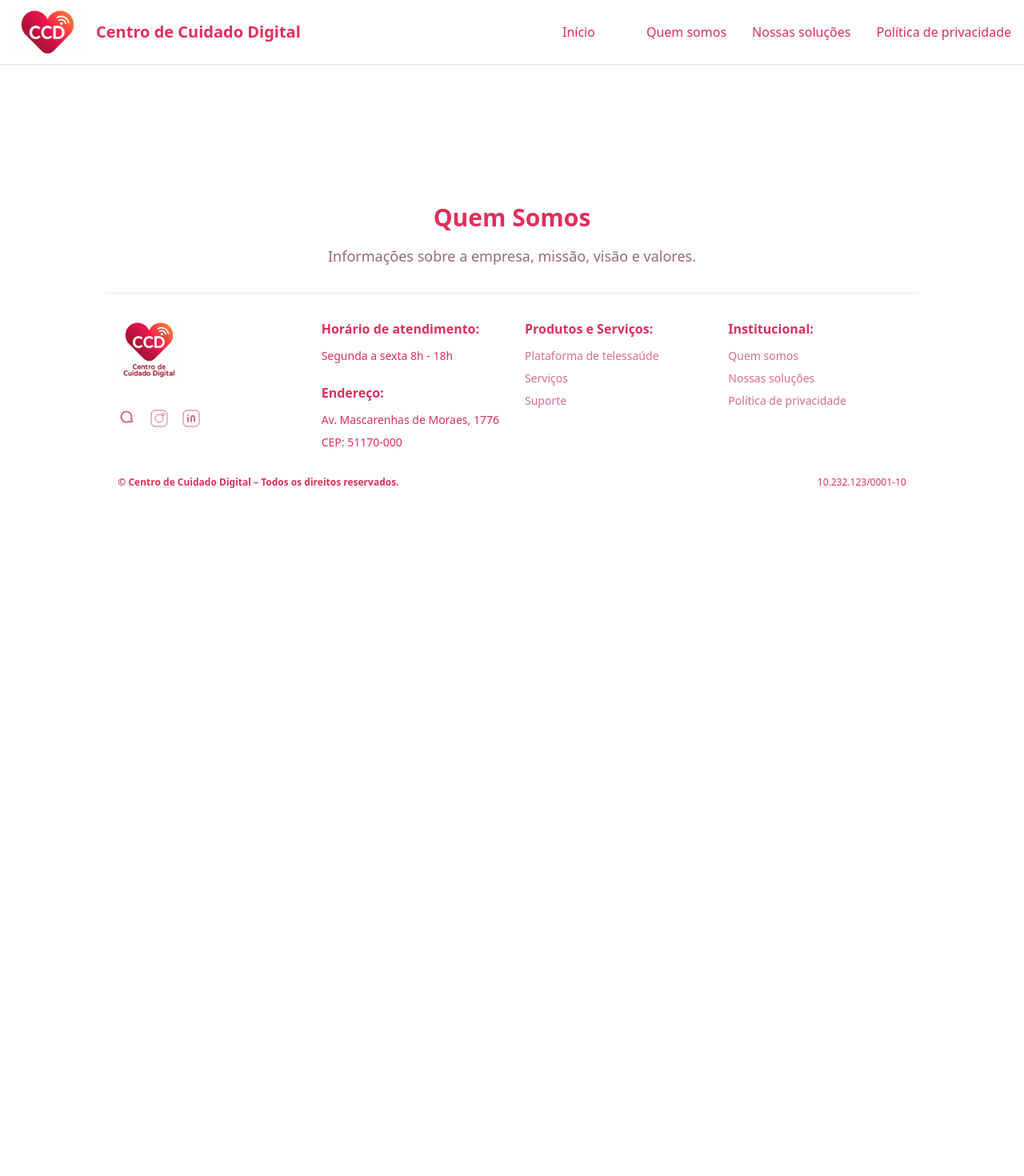
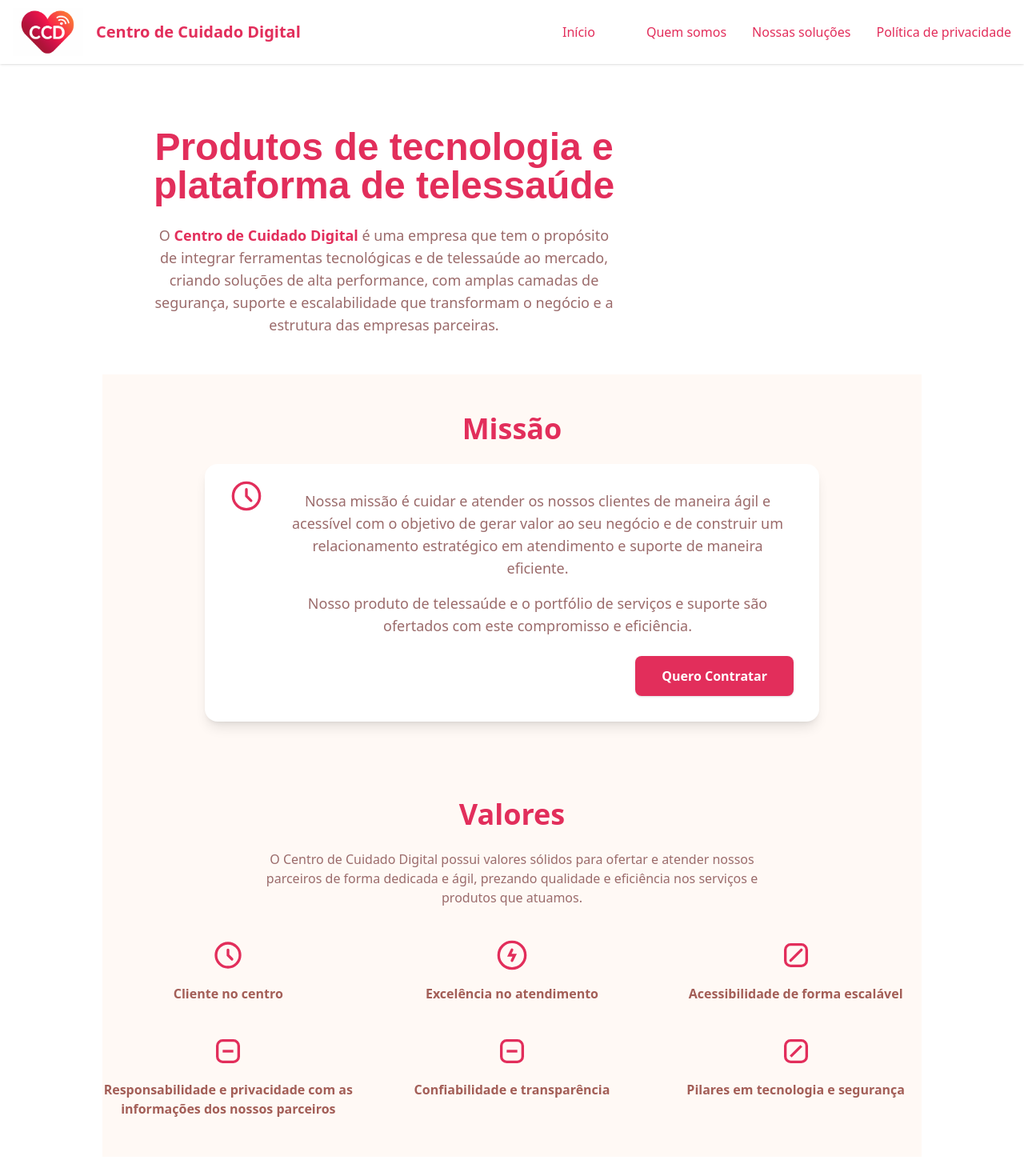
Before and after one commit to ceciliaoliveira-s/ccd-site, a React (Vite) app: page /quem-somos in a window 1280 px wide. Shown: the top 1470 px of the page at 80% size. Before the commit the page ends 800 px from the top, so only its background shows below. Built offline with nearby package versions, Linux system fonts and the light colour scheme.

Commit message:
feat: primeira parte da tela quem somos

```diff
--- a/src/components/Quemsomos.tsx
+++ b/src/components/Quemsomos.tsx
@@ -2,9 +2,73 @@ import Footer from './Footer';
 
 function QuemSomos() {
   return (
-    <div className="p-8">
-      <h1 className="text-3xl font-bold mb-4 text-[#E22E5B]">Quem Somos</h1>
-      <p className="text-lg text-[#9B6B6B]">Informações sobre a empresa, missão, visão e valores.</p>
+    <div className="w-full min-h-screen flex flex-col">
+      {/* Primeira section conforme protótipo */}
+      <section className="flex flex-col md:flex-row items-center justify-between w-full px-6 md:px-16 py-12 gap-8 bg-white">
+        <div className="flex-1 flex flex-col items-start justify-center">
+          <h1 className="text-4xl md:text-5xl font-extrabold text-[#E22E5B] mb-6 leading-tight" style={{fontFamily: 'Poppins, sans-serif'}}>
+            Produtos de tecnologia e<br />plataforma de telessaúde
+          </h1>
+          <p className="text-base md:text-lg text-[#9B6B6B] max-w-xl">
+            O <span className="font-bold text-[#E22E5B]">Centro de Cuidado Digital</span> é uma empresa que tem o propósito de integrar ferramentas tecnológicas e de telessaúde ao mercado, criando soluções de alta performance, com amplas camadas de segurança, suporte e escalabilidade que transformam o negócio e a estrutura das empresas parceiras.
+          </p>
+        </div>
+
+      </section>
+      {/* Seção Missão */}
+      <section className="w-full py-12 flex flex-col items-center bg-[#FFF9F5]">
+        <h2 className="text-4xl font-extrabold text-[#E22E5B] mb-6">Missão</h2>
+        <div className="bg-white rounded-2xl shadow-lg p-8 max-w-3xl w-full flex flex-col md:flex-row items-start gap-6">
+          {/* Ícone Missão */}
+          <div className="flex-shrink-0 flex flex-col items-start justify-start -mt-2 md:-mt-3">
+            <svg className="w-10 h-10 text-[#E22E5B] mb-2" fill="none" stroke="currentColor" viewBox="0 0 48 48"><circle cx="24" cy="24" r="20" strokeWidth="4"/><path d="M24 14v10l7 7" strokeWidth="4" strokeLinecap="round" strokeLinejoin="round"/></svg>
+          </div>
+          <div className="flex-1 flex flex-col gap-4">
+            <p className="text-lg text-[#9B6B6B]">Nossa missão é cuidar e atender os nossos clientes de maneira ágil e acessível com o objetivo de gerar valor ao seu negócio e de construir um relacionamento estratégico em atendimento e suporte de maneira eficiente.</p>
+            <p className="text-lg text-[#9B6B6B]">Nosso produto de telessaúde e o portfólio de serviços e suporte são ofertados com este compromisso e eficiência.</p>
+            <div className="flex justify-end mt-2">
+              <button className="bg-[#E22E5B] hover:bg-[#db6d89] text-white font-bold py-3 px-8 rounded-lg shadow transition">Quero Contratar</button>
+            </div>
+          </div>
+        </div>
+      </section>
+      {/* Seção Valores */}
+      <section className="w-full py-12 flex flex-col items-center bg-[#FFF9F5]">
+        <h2 className="text-4xl font-extrabold text-[#E22E5B] mb-6">Valores</h2>
+        <p className="text-base text-[#9B6B6B] max-w-2xl text-center mb-10">O Centro de Cuidado Digital possui valores sólidos para ofertar e atender nossos parceiros de forma dedicada e ágil, prezando qualidade e eficiência nos serviços e produtos que atuamos.</p>
+        <div className="grid grid-cols-1 md:grid-cols-3 gap-10 w-full max-w-5xl">
+          {/* Valor 1 */}
+          <div className="flex flex-col items-center text-center gap-2">
+            <svg className="w-10 h-10 text-[#E22E5B] mb-2" fill="none" stroke="currentColor" viewBox="0 0 24 24"><path d="M12 12m-9,0a9,9 0 1,0 18,0a9,9 0 1,0 -18,0" strokeWidth="2"/><path d="M12 8v4l3 3" strokeWidth="2" strokeLinecap="round"/></svg>
+            <span className="font-semibold text-[#A35E57]">Cliente no centro</span>
+          </div>
+          {/* Valor 2 */}
+          <div className="flex flex-col items-center text-center gap-2">
+            <svg className="w-10 h-10 text-[#E22E5B] mb-2" fill="none" stroke="currentColor" viewBox="0 0 24 24"><circle cx="12" cy="12" r="10" strokeWidth="2"/><path d="M12 8l-2 4h4l-2 4" strokeWidth="2" strokeLinecap="round"/></svg>
+            <span className="font-semibold text-[#A35E57]">Excelência no atendimento</span>
+          </div>
+          {/* Valor 3 */}
+          <div className="flex flex-col items-center text-center gap-2">
+            <svg className="w-10 h-10 text-[#E22E5B] mb-2" fill="none" stroke="currentColor" viewBox="0 0 24 24"><rect x="4" y="4" width="16" height="16" rx="4" strokeWidth="2"/><path d="M16 8l-8 8" strokeWidth="2" strokeLinecap="round"/></svg>
+            <span className="font-semibold text-[#A35E57]">Acessibilidade de forma escalável</span>
+          </div>
+          {/* Valor 4 */}
+          <div className="flex flex-col items-center text-center gap-2">
+            <svg className="w-10 h-10 text-[#E22E5B] mb-2" fill="none" stroke="currentColor" viewBox="0 0 24 24"><path d="M12 17v.01" strokeWidth="2"/><rect x="4" y="4" width="16" height="16" rx="4" strokeWidth="2"/><path d="M8 12h8" strokeWidth="2"/></svg>
+            <span className="font-semibold text-[#A35E57]">Responsabilidade e privacidade com as informações dos nossos parceiros</span>
+          </div>
+          {/* Valor 5 */}
+          <div className="flex flex-col items-center text-center gap-2">
+            <svg className="w-10 h-10 text-[#E22E5B] mb-2" fill="none" stroke="currentColor" viewBox="0 0 24 24"><path d="M12 17v.01" strokeWidth="2"/><rect x="4" y="4" width="16" height="16" rx="4" strokeWidth="2"/><path d="M8 12h8" strokeWidth="2"/></svg>
+            <span className="font-semibold text-[#A35E57]">Confiabilidade e transparência</span>
+          </div>
+          {/* Valor 6 */}
+          <div className="flex flex-col items-center text-center gap-2">
+            <svg className="w-10 h-10 text-[#E22E5B] mb-2" fill="none" stroke="currentColor" viewBox="0 0 24 24"><rect x="4" y="4" width="16" height="16" rx="4" strokeWidth="2"/><path d="M8 16l8-8" strokeWidth="2"/></svg>
+            <span className="font-semibold text-[#A35E57]">Pilares em tecnologia e segurança</span>
+          </div>
+        </div>
+      </section>
       <Footer />
     </div>
   );
--- a/src/components/Telainicio.tsx
+++ b/src/components/Telainicio.tsx
@@ -86,11 +86,11 @@ function Telainicio() {
             {/* Formulário */}
             <form className="flex-1 flex flex-col gap-4" autoComplete="off" onSubmit={e => { e.preventDefault(); }}>
               <span className="text-[#E22E5B] font-bold text-lg mb-2">Formulário</span>
-              <input required type="text" name="nome" placeholder="Nome" className="border rounded px-3 py-2 focus:outline-[#E22E5B]" />
-              <input required type="email" name="email" placeholder="E-mail" className="border rounded px-3 py-2 focus:outline-[#E22E5B]" />
-              <input required type="tel" name="telefone" placeholder="Telefone" className="border rounded px-3 py-2 focus:outline-[#E22E5B]" />
-              <input required type="text" name="empresa" placeholder="Nome da Empresa" className="border rounded px-3 py-2 focus:outline-[#E22E5B]" />
-              <textarea required name="necessidade" placeholder="Descreva a necessidade" className="border rounded px-3 py-2 min-h-[96px] focus:outline-[#E22E5B]" />
+              <input required type="text" name="nome" placeholder="Nome" className="border rounded px-3 py-2 focus:outline-[#E22E5B] text-[#222]" />
+              <input required type="email" name="email" placeholder="E-mail" className="border rounded px-3 py-2 focus:outline-[#E22E5B] text-[#222]" />
+              <input required type="tel" name="telefone" placeholder="Telefone" className="border rounded px-3 py-2 focus:outline-[#E22E5B] text-[#222]" />
+              <input required type="text" name="empresa" placeholder="Nome da Empresa" className="border rounded px-3 py-2 focus:outline-[#E22E5B] text-[#222]" />
+              <textarea required name="necessidade" placeholder="Descreva a necessidade" className="border rounded px-3 py-2 min-h-[96px] focus:outline-[#E22E5B] text-[#222]" />
               <button type="submit" className="bg-[#E22E5B] hover:bg-[#db6d89] text-white font-bold py-2 px-8 rounded-lg shadow mt-2 w-32">Enviar</button>
             </form>
             {/* Contatos rápidos */}
```
